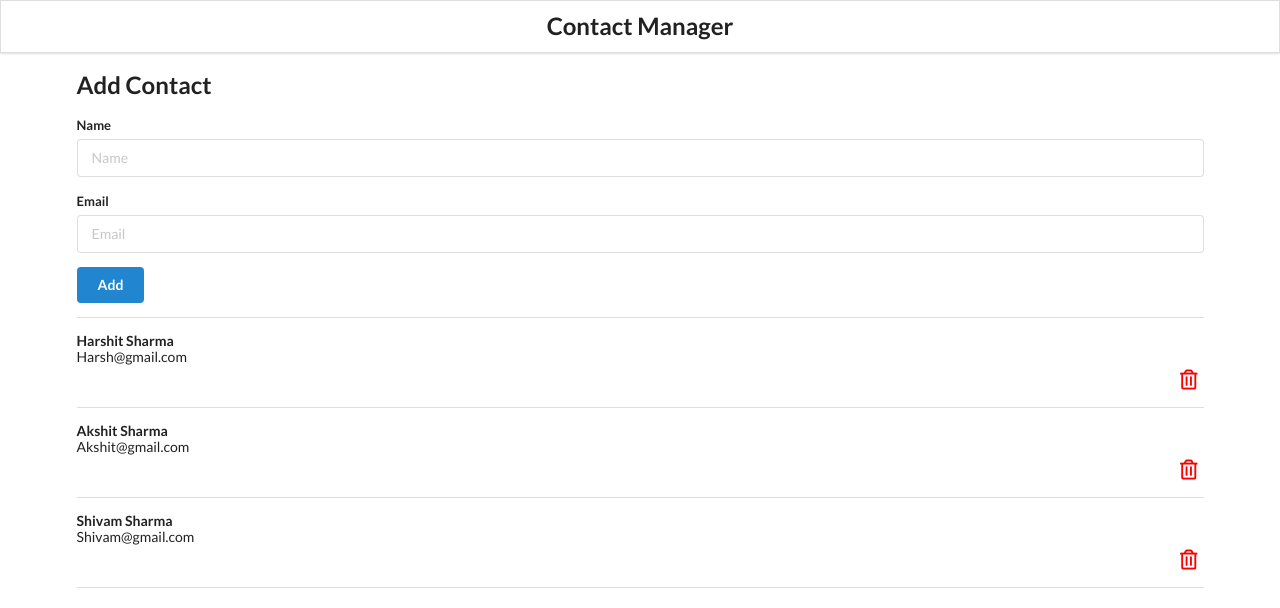
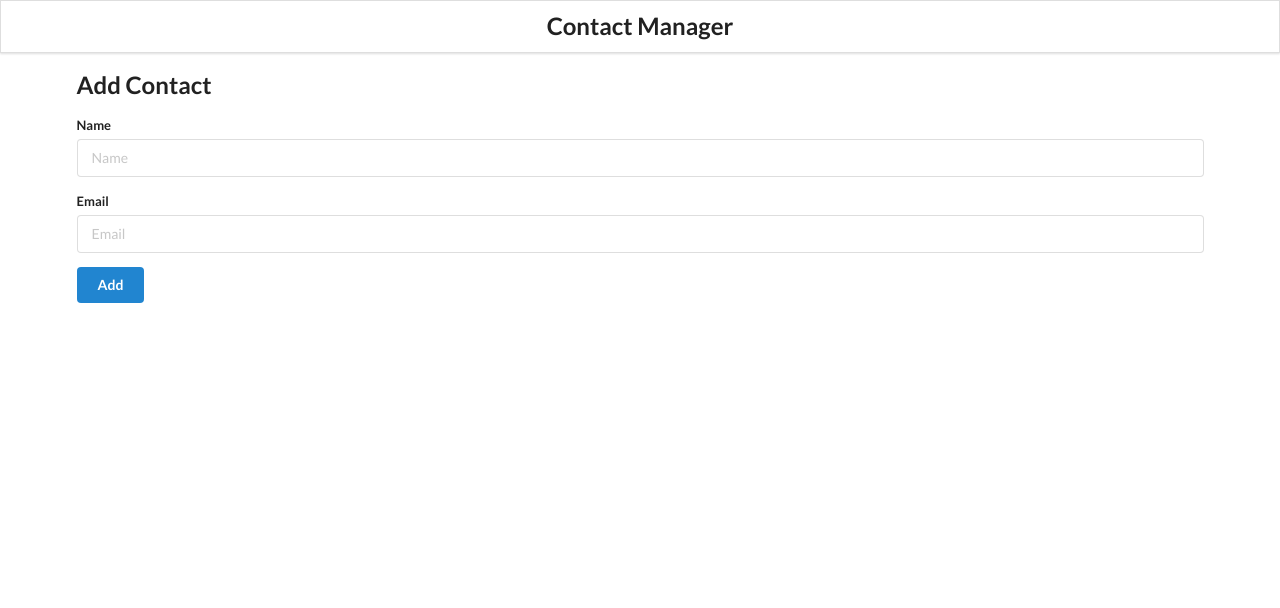
Before and after one commit to harsh007fc/Contacts, a React (Create React App) app: page / in a window 1280 px wide. Shown: the top 608 px of the page. Built offline with nearby package versions, Linux system fonts and the light colour scheme.

Commit message:
code added

```diff
--- a/src/App.js
+++ b/src/App.js
@@ -1,30 +1,35 @@
-import React from "react";
+import React,{useState} from "react";
 import '../src/App.css'
 import Header from "./Components/Header";
 import AddContacts from "./Components/AddContacts";
 import ContactLists from "./Components/ContactLists";
 function App() {
-  let contacts = [
-    {
-      id:1,
-      name:"Harshit Sharma",
-      mail:"Harsh@gmail.com"
-    },
-    {
-      id:2,
-      name:"Akshit Sharma",
-      mail:"Akshit@gmail.com"
-    },
-    {
-      id:3,
-      name:"Shivam Sharma",
-      mail:"Shivam@gmail.com"
-    }
-  ]
+  let [contacts,setContacts] = useState([]);
+  // let contacts = [
+  //   {
+  //     id:1,
+  //     name:"Harshit Sharma",
+  //     mail:"Harsh@gmail.com"
+  //   },
+  //   {
+  //     id:2,
+  //     name:"Akshit Sharma",
+  //     mail:"Akshit@gmail.com"
+  //   },
+  //   {
+  //     id:3,
+  //     name:"Shivam Sharma",
+  //     mail:"Shivam@gmail.com"
+  //   }
+  // ]
+  let AddContactsHandler = (contact) => {
+    console.log(contact);
+    setContacts([...contacts,contact]);
+  }
   return (
     <div className="ui container">
     <Header/>
-    <AddContacts/>
+    <AddContacts AddContactsHandler = {AddContactsHandler }/>
     <ContactLists contacts={contacts}/>
     </div>
   );
--- a/src/Components/AddContacts.js
+++ b/src/Components/AddContacts.js
@@ -1,18 +1,38 @@
-import React from 'react'
+import React,{useState} from 'react'
 
-function AddContacts() {
+function AddContacts({AddContactsHandler}) {
+    let [name,setName] = useState('');
+    let [mail,setMail] = useState('');
+    let handleName = (e)=>{
+        setName(e.target.value);
+    }
+    let handleMail = (e)=>{
+        setMail(e.target.value);
+    }
+
+    let handleSubmit = (e) => {
+        e.preventDefault();
+        if(name === '' && mail === ''){
+            alert("All the Feilds are mandatory!!!");
+            return;
+        }
+        AddContactsHandler({name,mail})
+        setName("");
+        setMail("");
+        // console.log(name+" "+mail);
+    }
     return (
         <>
             <div className="ui main">
                 <h2>Add Contact</h2>
-                <form className='ui form' action="">
+                <form className='ui form' onSubmit={handleSubmit} >
                     <div className="field">
                         <label >Name</label>
-                        <input type="text" name="name" placeholder="Name" />
+                        <input type="text" name="name" placeholder="Name" value={name} onChange={handleName} />
                     </div>
                     <div className="field">
                         <label >Email</label>
-                        <input type="email" name="name" placeholder="Email" />
+                        <input type="email" name="name" placeholder="Email" value={mail} onChange={handleMail} />
                     </div>
                     <button className="ui button blue">Add</button>
                 </form>
--- a/src/Components/ContactCard.js
+++ b/src/Components/ContactCard.js
@@ -1,10 +1,11 @@
 import React from 'react'
-
+import user from '../Images/user.png';
 function ContactCard({contact}) {
     let {id,name,mail} = contact //kyunki ek ek krke teeno aarhe hain isliye next step mein destructuring ki
     // console.log(contact);
     return (
         <div className="item">
+            <img className="avatar ui image" src={user} alt="" />
                 <div className="content">
                     <div className="header">
                         {name}
--- a/src/Components/ContactLists.js
+++ b/src/Components/ContactLists.js
@@ -3,7 +3,7 @@ import ContactCard from './ContactCard';
 function ContactLists({contacts}) {
     console.log(contacts);
     let renderContactList = contacts.map((contact)=>{
-        return <ContactCard key={contact.id} contact={contact}/>
+        return <ContactCard  contact={contact}/>
 
     })
     return (
@@ -14,3 +14,6 @@ function ContactLists({contacts}) {
 }
 
 export default ContactLists
+
+
+// key={contact.id}
```
Also changed, not shown: src/Images/user.png (added).
